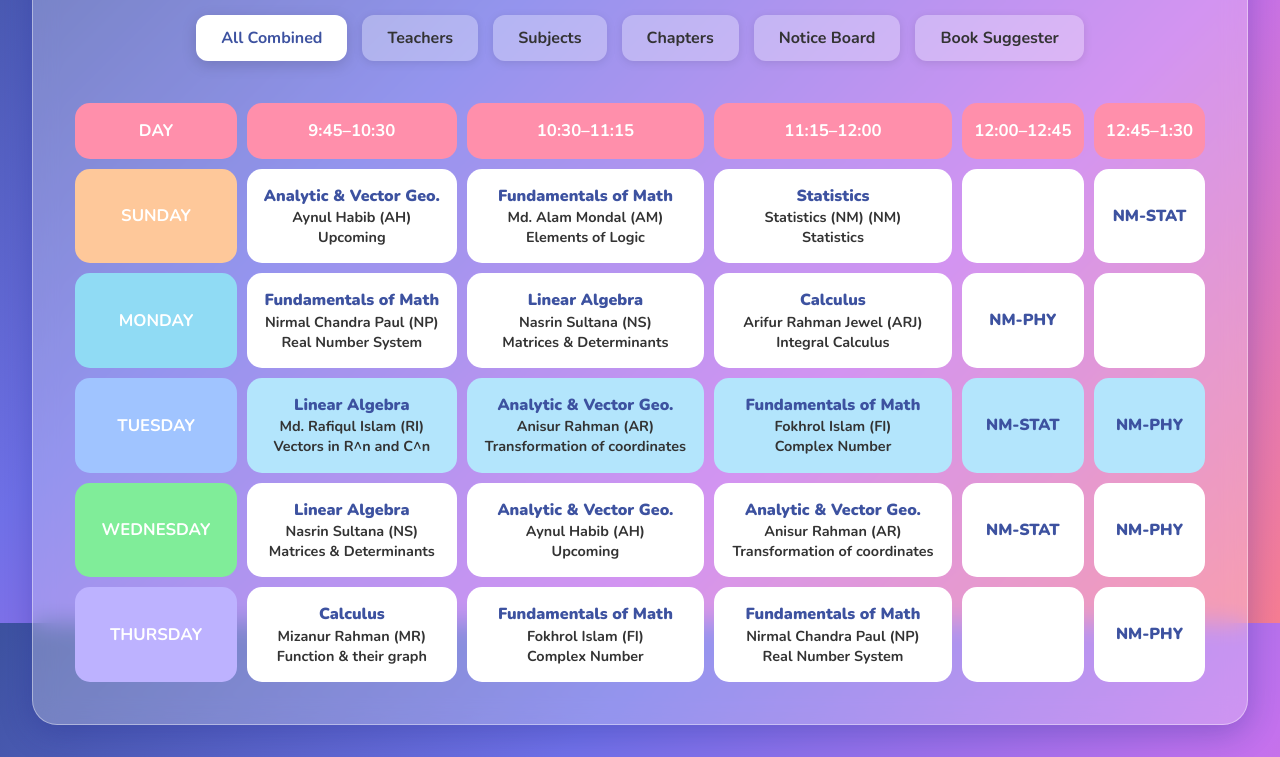
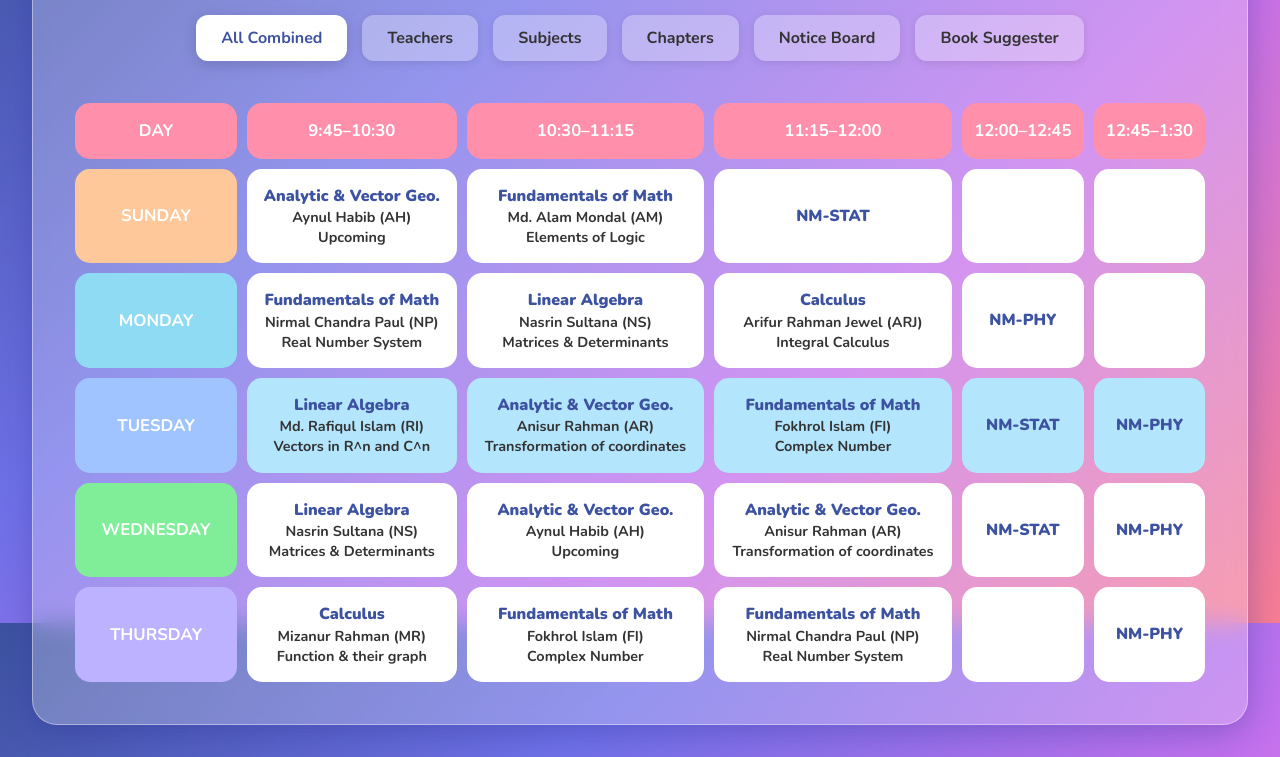
Before and after one commit to jaheen12/ahc-math-schedule, a plain HTML site: page index.html in a window 1280 px wide. Shown: the part 177-934 px from the top of the page. Drawn offline with nearby package versions, Linux system fonts and the light colour scheme.

Commit message:
Update index.html

```diff
--- a/index.html
+++ b/index.html
@@ -124,8 +124,8 @@
             const routineData = {
                 'SUNDAY_1': { teacher: 'AH', subject: 'Analytic & Vector Geo.', chapter: 'Upcoming' },
                 'SUNDAY_2': { teacher: 'AM', subject: 'Fundamentals of Math', chapter: 'Elements of Logic' },
-                'SUNDAY_3': { teacher: 'NM', subject: 'Statistics', chapter: 'Statistics' },
-                'SUNDAY_5': { subject: 'NM-STAT'},
+                'SUNDAY_3': { subject: 'NM-STAT'},
+
 
                 'MONDAY_1': { teacher: 'NP', subject: 'Fundamentals of Math', chapter: 'Real Number System' },
                 'MONDAY_2': { teacher: 'NS', subject: 'Linear Algebra', chapter: 'Matrices & Determinants' },
```
